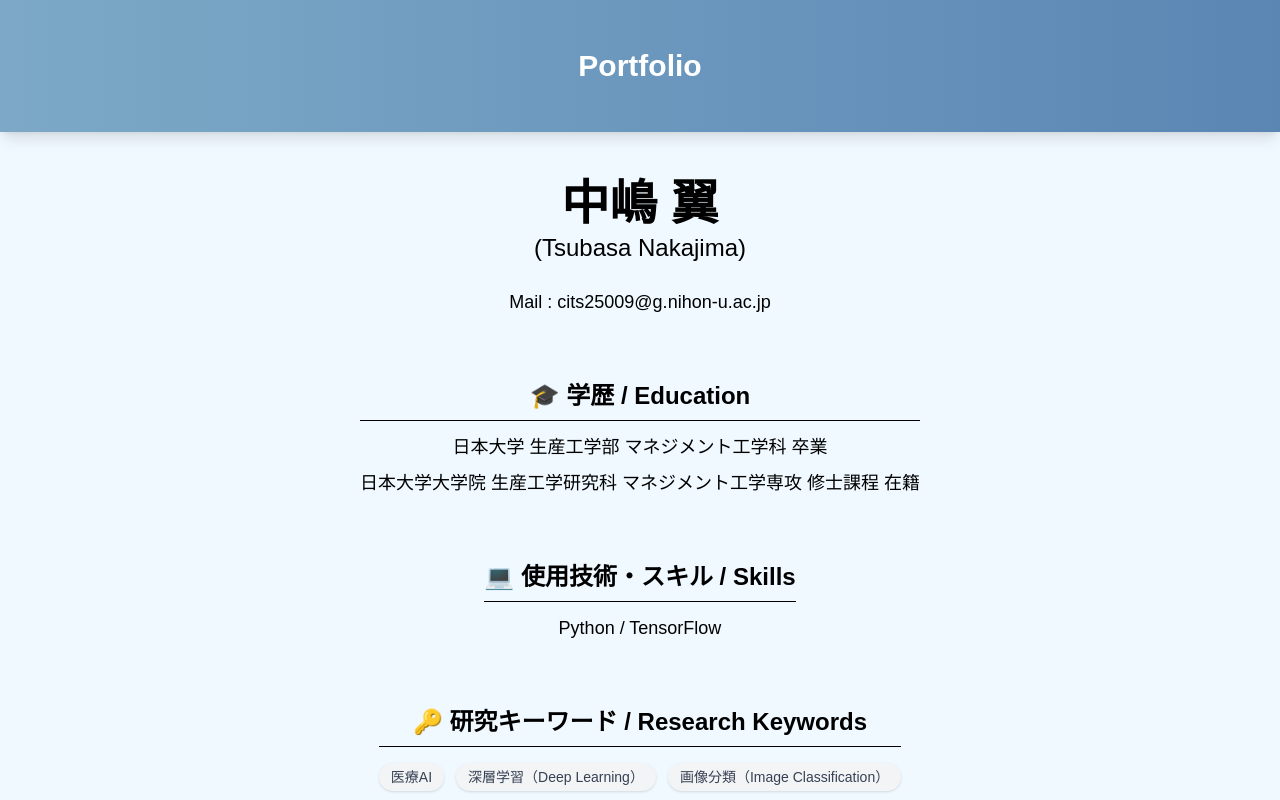
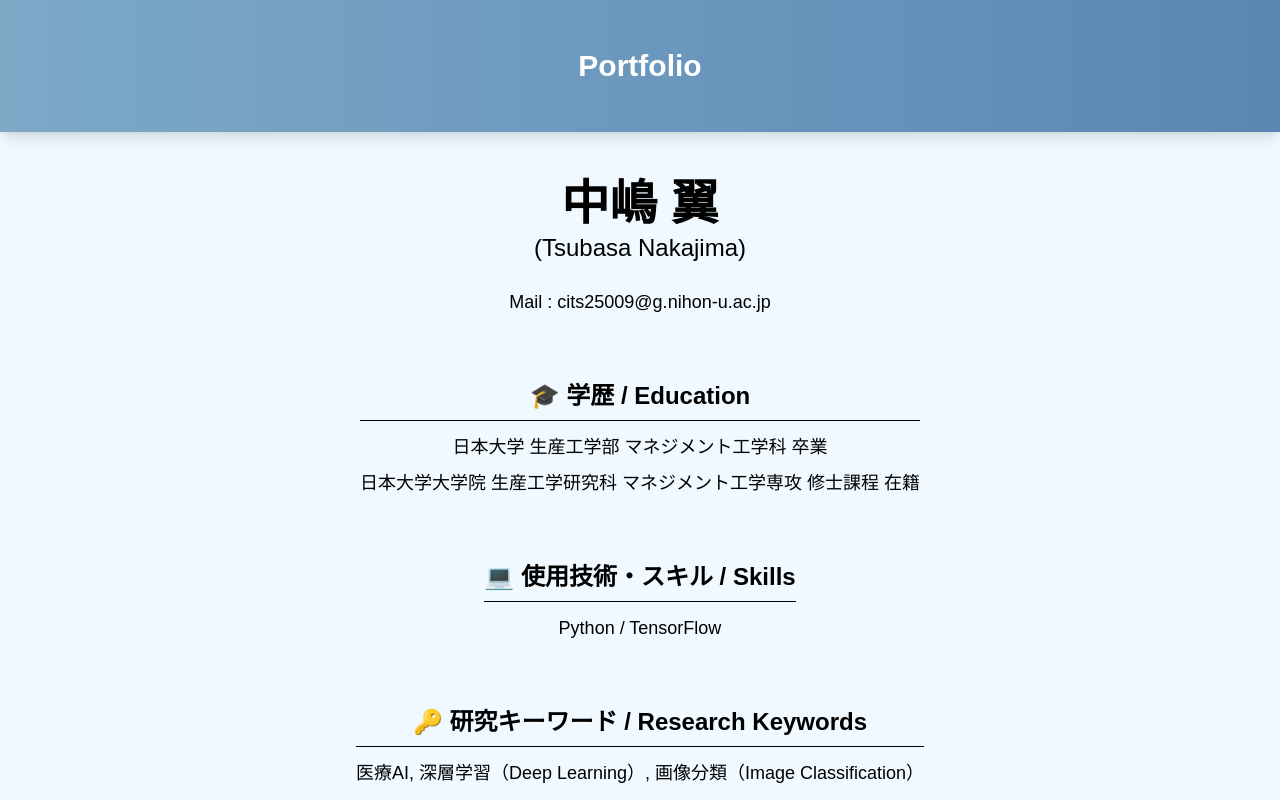
Before and after one commit to Tsubasa-nananana/portfolio, a Next.js app: page / in a window 1280 px wide. Shown: the top 800 px of the page. Built offline with nearby package versions, Linux system fonts and the light colour scheme.

Commit message:
Update page.js

```diff
--- a/src/app/page.js
+++ b/src/app/page.js
@@ -30,23 +30,12 @@ export default function Home() {
         <h2 className="text-2xl font-semibold mb-3 border-b pb-2">💻 使用技術・スキル / Skills</h2>
         <p>Python / TensorFlow</p>
       </section>
+
   　　　{/* 研究キーワード */}
 　　　<section className="mb-16 text-center">
   　　　<h2 className="text-2xl font-semibold mb-3 border-b pb-2">🔑 研究キーワード / Research Keywords</h2>
-  　　　<div className="flex flex-wrap justify-center gap-3 mt-4">
-    　　　{["医療AI", "深層学習（Deep Learning）", "画像分類（Image Classification）"].map(
-     　　　 (kw, i) => (
-      　　　  <span
-      　　　    key={i}
-      　　　    className="px-3 py-1 text-sm bg-gray-100 text-gray-700 rounded-full shadow-sm"
-     　　　   >
-      　　　    {kw}
-    　　　    </span>
-   　　　   )
-  　　　  )}
-　　　  </div>
-　　　</section>
-
+    　　　<p>医療AI, 深層学習（Deep Learning）, 画像分類（Image Classification）</p>
+　　　　</section>
 
       {/* 論文・発表実績 */}
       <section className="mb-16 text-center">
```
